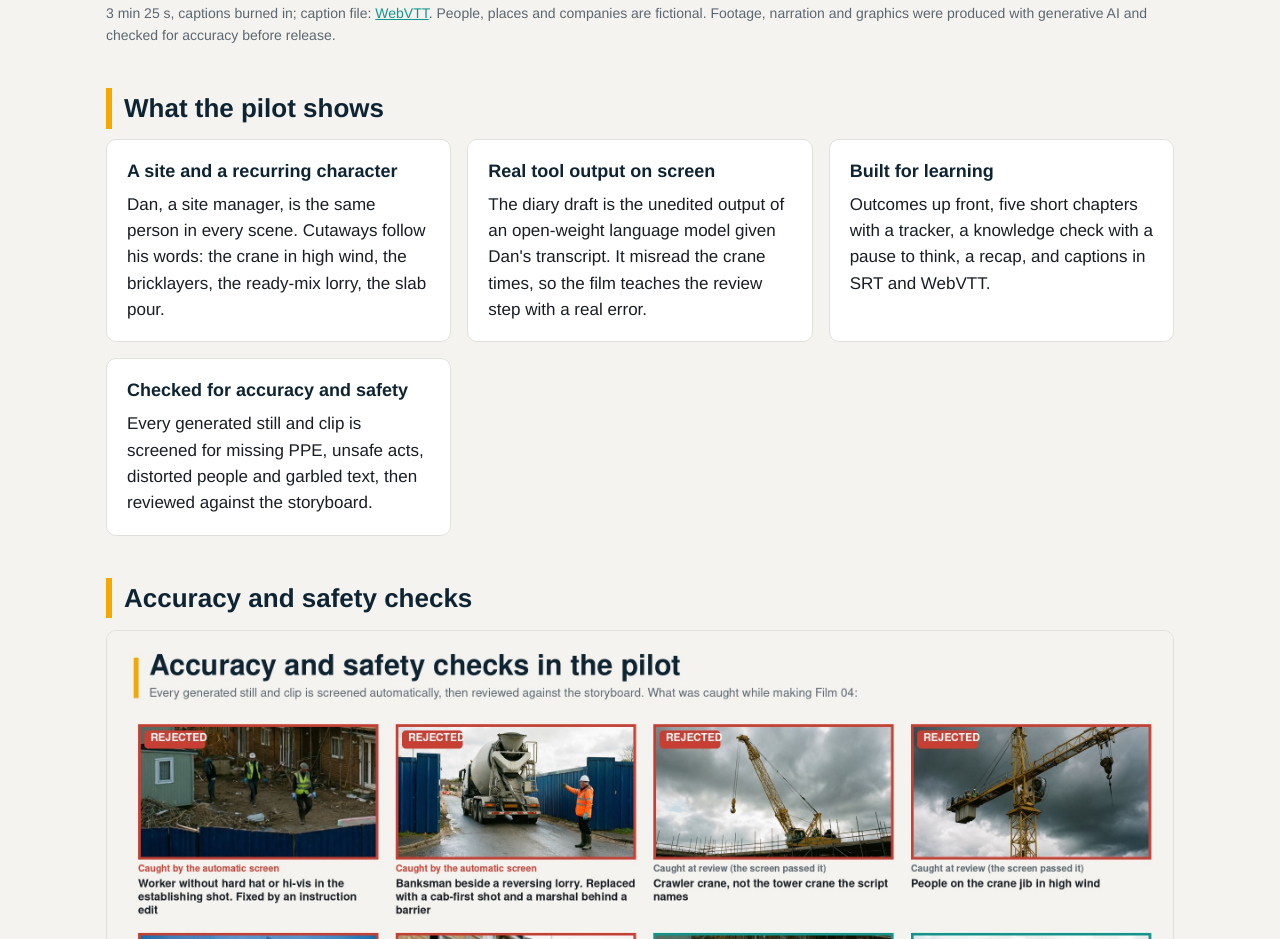
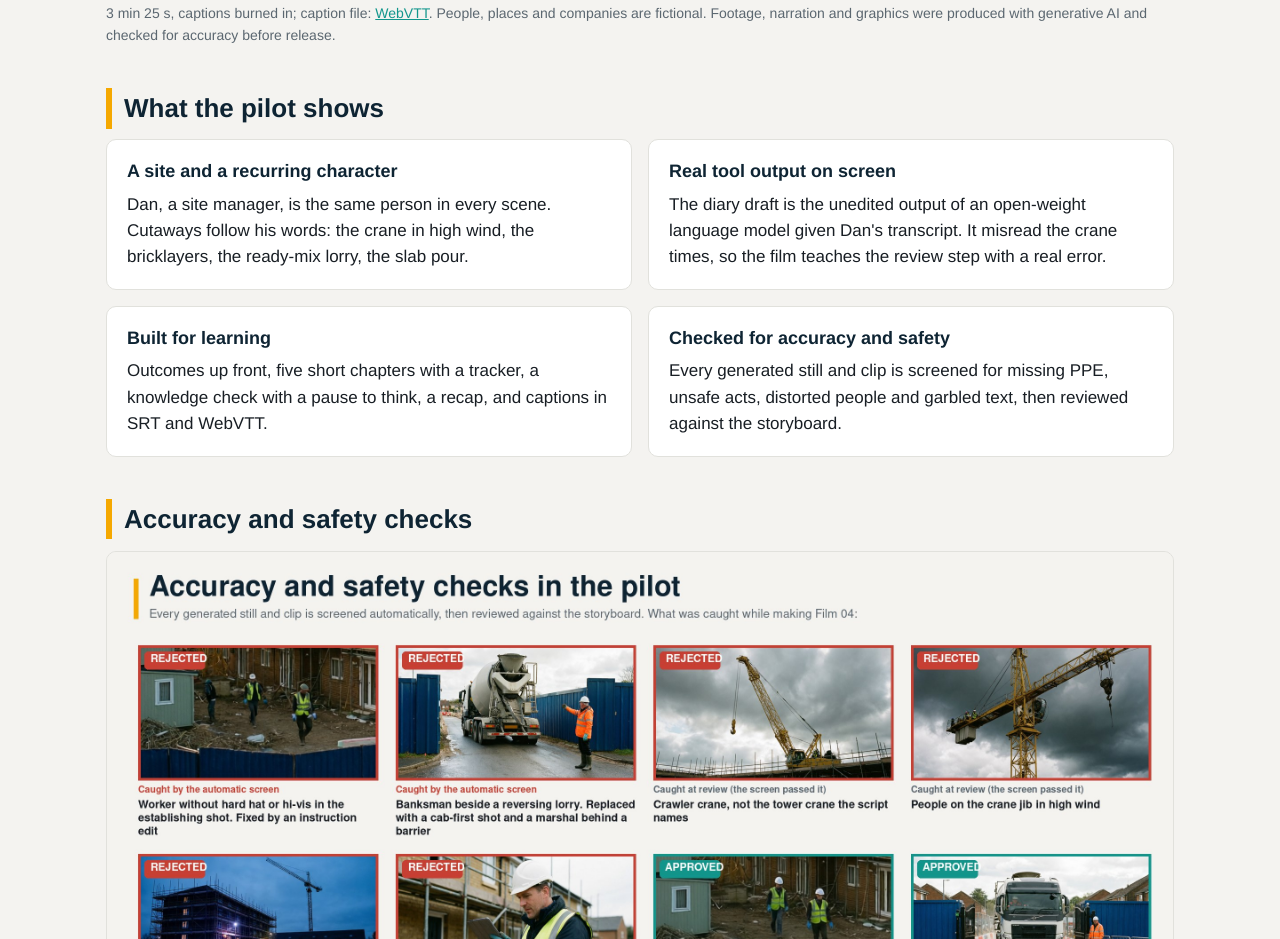
Before and after one commit to kardokhk/construction-ai-microlearning-pilot, a plain HTML site: page docs/index.html in a window 1280 px wide. Shown: the part 878-1817 px from the top of the page. Drawn offline with Linux system fonts and the light colour scheme.

Commit message:
Two-column card grid

```diff
--- a/docs/index.html
+++ b/docs/index.html
@@ -17,7 +17,7 @@ header p { color:#d5dce2; max-width:760px; margin:0; }
 video { width:100%; display:block; background:#000; border-radius:10px; margin:28px 0 8px; }
 .note { color:var(--slate); font-size:14px; }
 h2 { font-size:26px; margin:42px 0 10px; color:var(--navy); border-left:6px solid var(--amber); padding-left:12px; }
-.grid { display:grid; grid-template-columns:repeat(auto-fit,minmax(260px,1fr)); gap:16px; }
+.grid { display:grid; grid-template-columns:repeat(auto-fit,minmax(min(100%,420px),1fr)); gap:16px; }
 .card { background:#fff; border-radius:10px; padding:18px 20px; border:1px solid #e1e1dc; }
 .card h3 { margin:0 0 6px; font-size:18px; color:var(--navy); }
 .card p { margin:0; }
```
